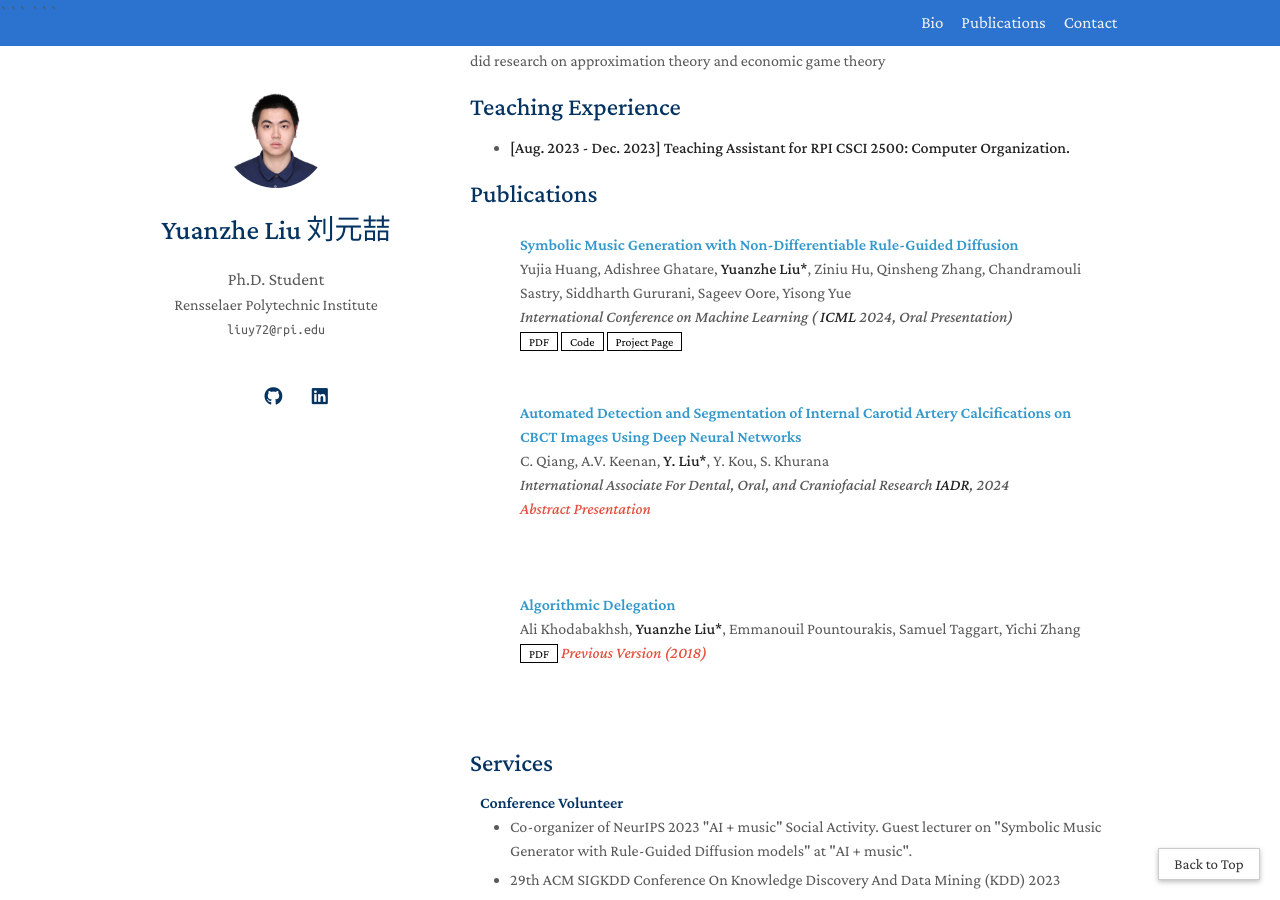
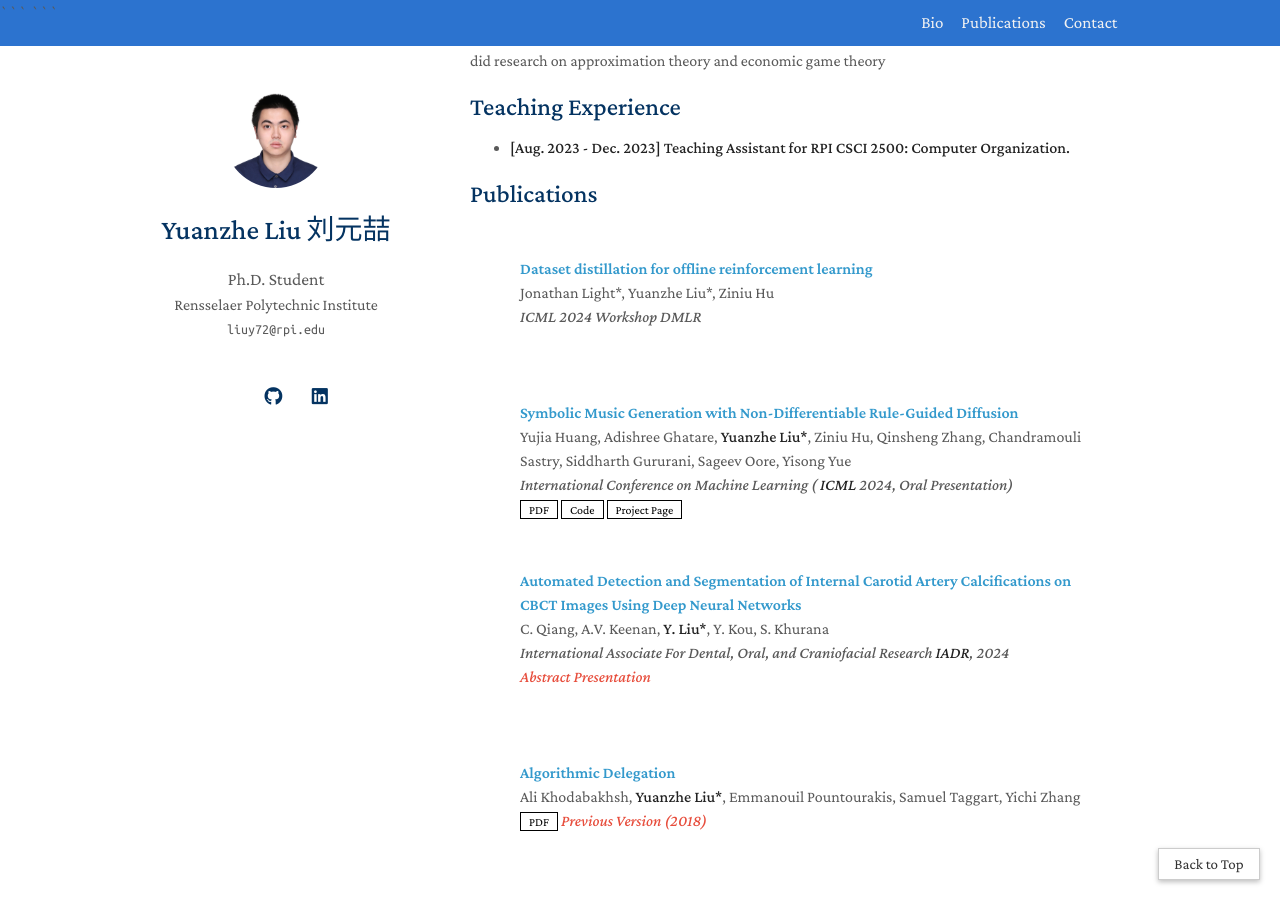
Before and after one commit to ggflow123/ggflow123.github.io, a Jekyll site: the page built from index.md, in a window 1280 px wide and 900 px high, scrolled down 378 px. Built offline with Jekyll 4.4.1, drawn with Linux system fonts in a browser that asks for light colours; nearby versions of some CDN libraries; a style sheet for code colours, icons or effects is not loaded; our own code applies the rules of GitHub Pages for plain Markdown files.

Commit message:
publication

```diff
--- a/_data/publications.yml
+++ b/_data/publications.yml
@@ -1,4 +1,8 @@
 main:
+
+  - title: Dataset distillation for offline reinforcement learning
+    authors: Jonathan Light*, Yuanzhe Liu*, Ziniu Hu
+    conference: ICML 2024 Workshop DMLR
 
   - title: Symbolic Music Generation with Non-Differentiable Rule-Guided Diffusion
     authors: Yujia Huang, Adishree Ghatare, <strong>Yuanzhe Liu*</strong>, Ziniu Hu, Qinsheng Zhang, Chandramouli Sastry, Siddharth Gururani, Sageev Oore, Yisong Yue
```
